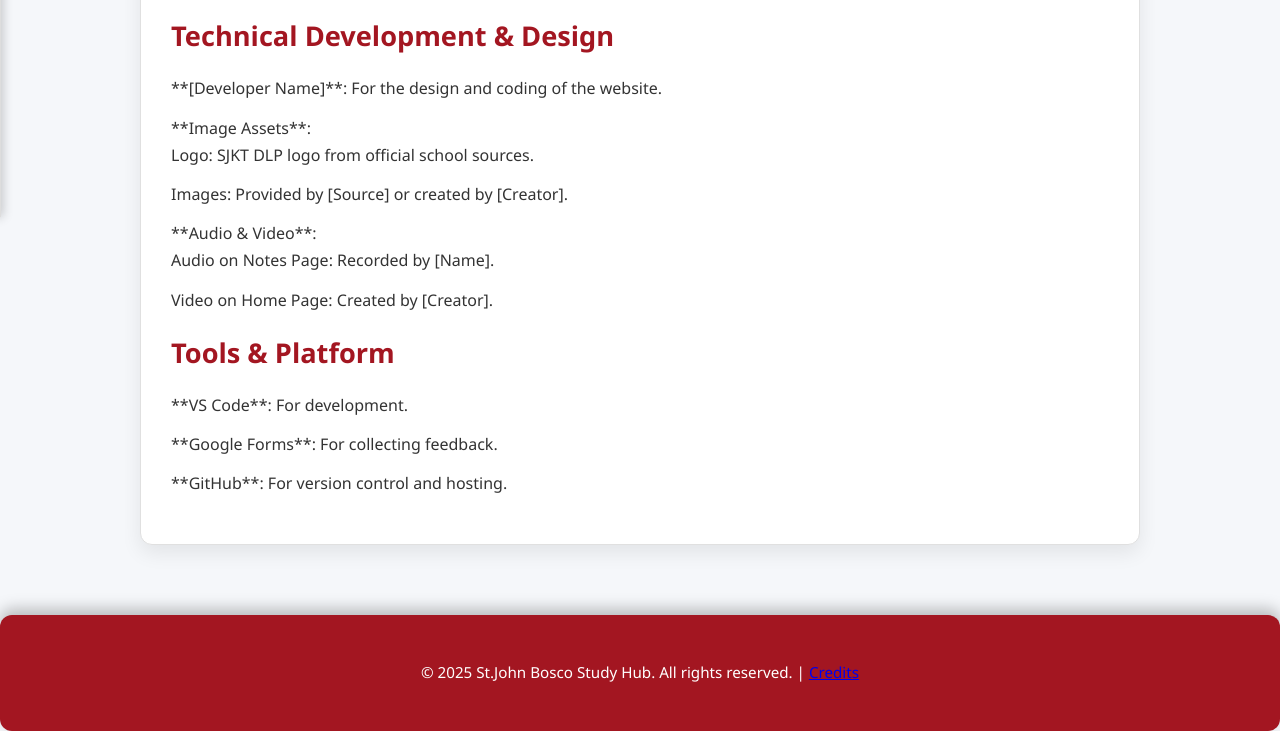
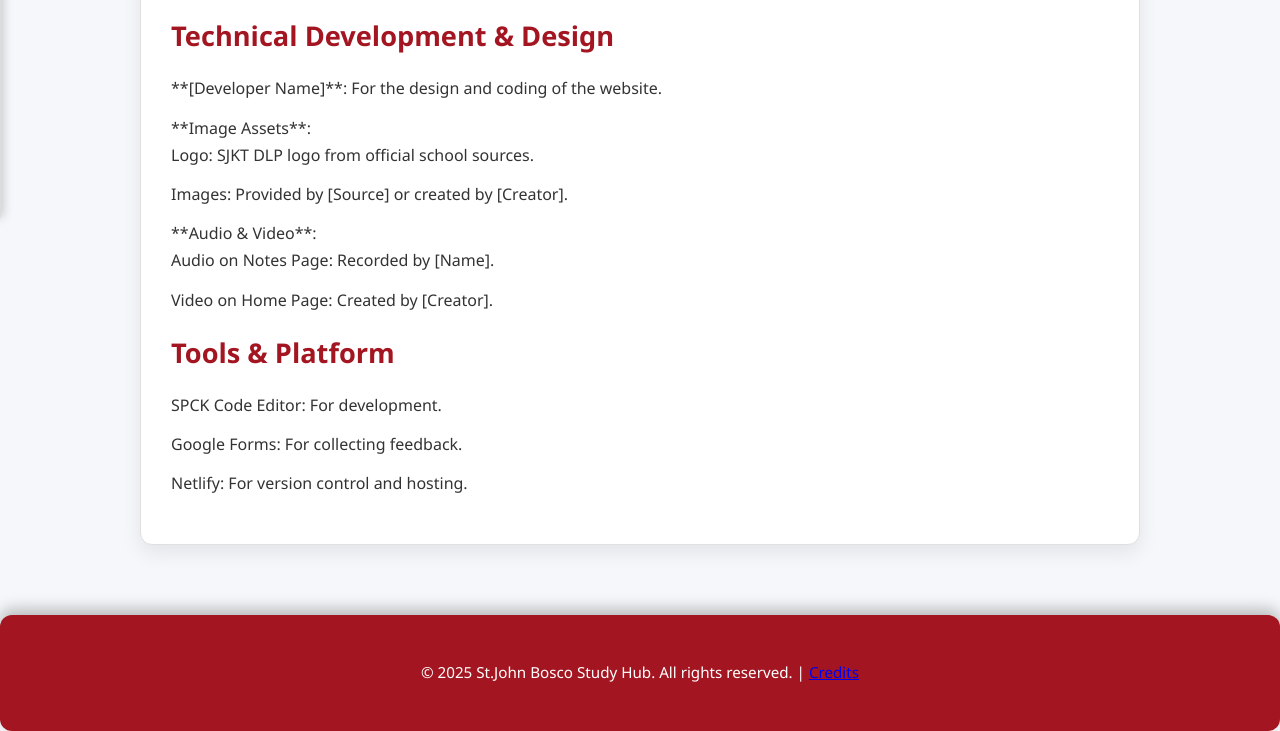
Before and after one commit to coolcoder282702/1.9, a plain HTML site: page credits.html in a window 1280 px wide. Shown: the part 643-1374 px from the top of the page. Drawn offline with Linux system fonts and the light colour scheme.

Commit message:
Update credits.html

```diff
--- a/credits.html
+++ b/credits.html
@@ -74,9 +74,9 @@
             <div class="credit-category">
                 <h3>Tools & Platform</h3>
                 <ul>
-                    <li>**VS Code**: For development.</li>
-                    <li>**Google Forms**: For collecting feedback.</li>
-                    <li>**GitHub**: For version control and hosting.</li>
+                    <li>SPCK Code Editor: For development.</li>
+                    <li>Google Forms: For collecting feedback.</li>
+                    <li>Netlify: For version control and hosting.</li>
                 </ul>
             </div>
         </section>
```
